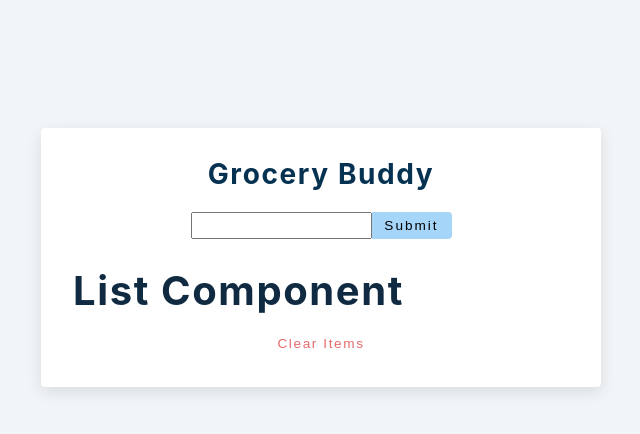
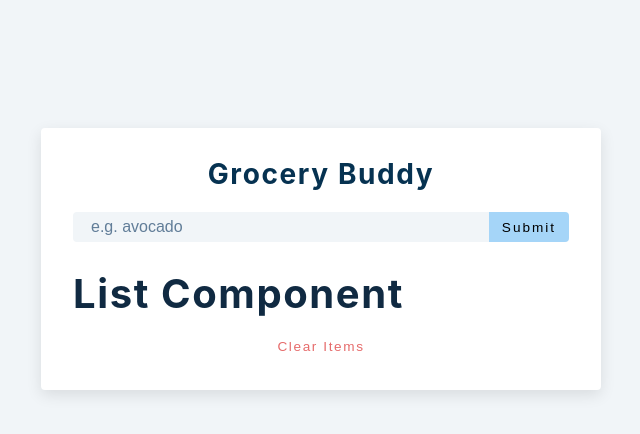
Before and after one commit to anaberia/grocery-buddy, a React (Create React App) app: page / in a window 1280 px wide. Shown: the top 434 px of the page, without its empty margins (319-959 px from the left). Built offline with nearby package versions, Linux system fonts and the light colour scheme.

Commit message:
working on input

```diff
--- a/src/App.js
+++ b/src/App.js
@@ -18,7 +18,13 @@
         {alert.show && <Alert />}
         <h3>grocery buddy</h3>
         <div className="form-control">
-          <input type="text" />
+          <input
+            type="text"
+            className="grocery"
+            placeholder="e.g. avocado"
+            value={name}
+            onChange={(e) => setName(e.target.value)}
+          />
           <button type="submit" className="submit-btn">
             {isEditing ? "edit" : "Submit"}
           </button>
```
